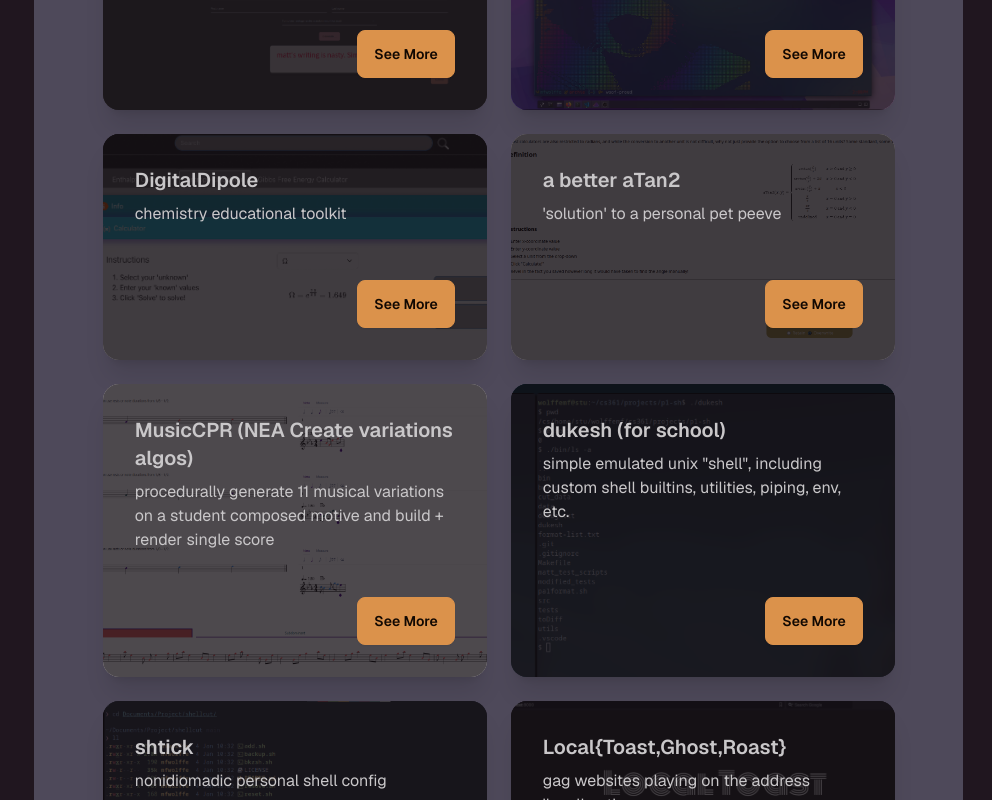
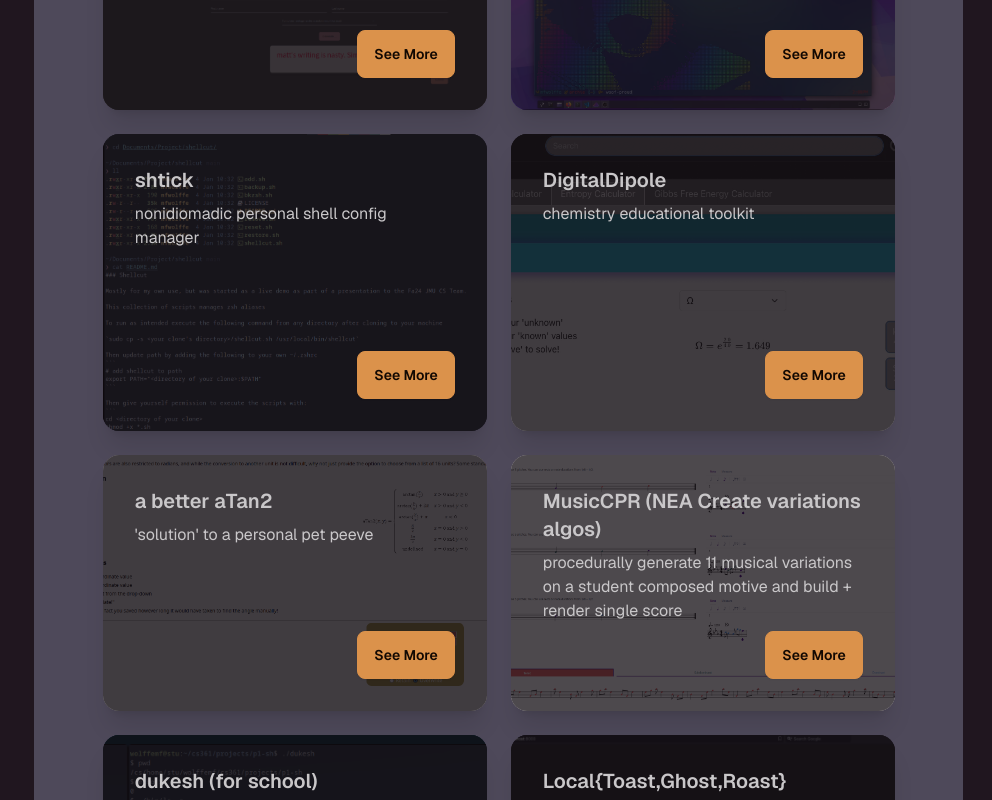
Before and after one commit to mfwolffe/musiCSian, a Next.js app: page / in a window 1280 px wide. Shown: the part 3480-4280 px from the top of the page, without its empty margins (288-1280 px from the left). Built offline with nearby package versions, Linux system fonts and the light colour scheme.

Commit message:
add wezztershier

```diff
--- a/src/app/data/data.ts
+++ b/src/app/data/data.ts
@@ -12,6 +12,7 @@ const shortProjects: Array<shortProject> = [
   { title: "terse", imgPath: "/images/terse.png", shortDescript: "yell at matt for being wordy in texts/emails" },
   { title: "woof.sh", imgPath: "/images/woofsh.png", shortDescript: "render moby in ascii art in the terminal" },
 
+  { title: "shtick", imgPath: "/images/shellcut.png", shortDescript: "nonidiomadic personal shell config manager" },
   { title: "DigitalDipole", imgPath: "/images/ddp.png", shortDescript: "chemistry educational toolkit" },
   { title: "a better aTan2", imgPath: "/images/atan2.png", shortDescript: "'solution' to a personal pet peeve" },
   {
@@ -26,7 +27,6 @@ const shortProjects: Array<shortProject> = [
     longerDescript:
       "This was a graded project for CS 361 at JMU; this is a systems course which takes begins students' foray into concurrency & parallelism (with quite a bit of networking too!)."
   },
-  { title: "shtick", imgPath: "/images/shellcut.png", shortDescript: "nonidiomadic personal shell config manager" },
   { title: "Local{Toast,Ghost,Roast}", imgPath: "/images/toast.jpeg", shortDescript: "gag websites playing on the address 'localhost'" },
   {
     title: "Primality Instrumentation",
```
Also changed, not shown: 1 other file (tests, documents, lock files or other folders).
